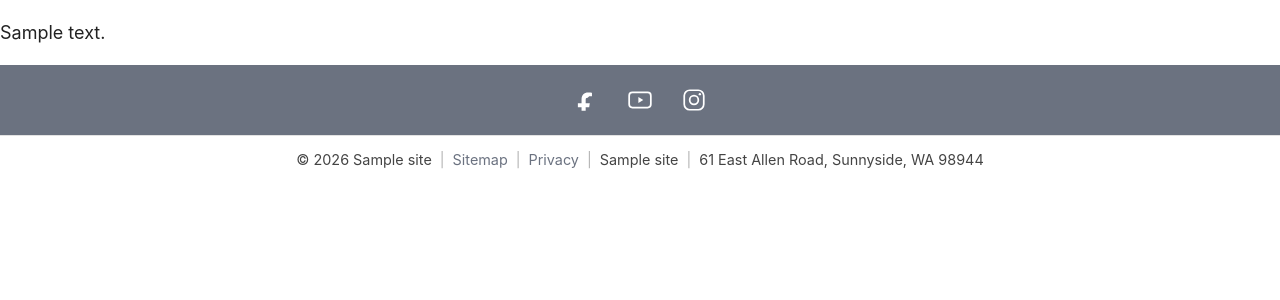
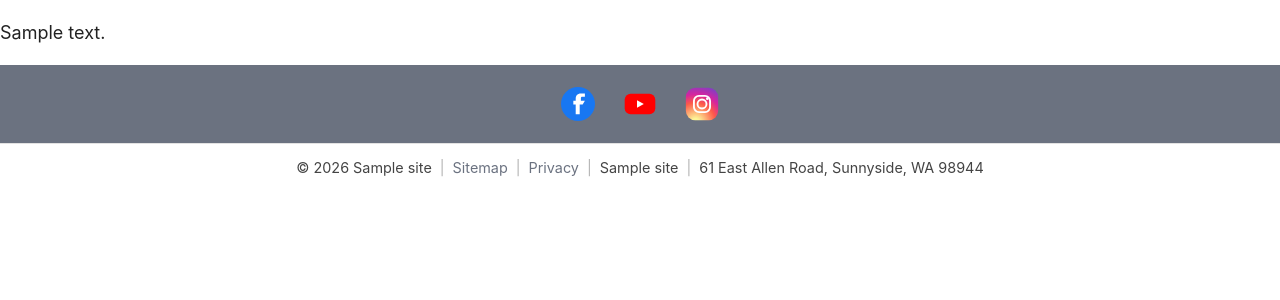
Before and after one commit to dawnsolomon482-cyber/speck, a WordPress theme: template theme/page.php in a window 1280 px wide. Shown: the part 119-419 px from the top of the page. Run offline with PHP 8.4 and a stand-in for WordPress, Linux system fonts and the light colour scheme; the site name, menu and one post (Sample post) are stand-ins, and other content is empty; some libraries are stand-ins or nearby versions.

Commit message:
Use authentic full-color brand icons (Facebook, YouTube, Instagram) in footer

```diff
--- a/theme/assets/css/main.css
+++ b/theme/assets/css/main.css
@@ -448,12 +448,15 @@
     padding: 22px 0;
 }
 .speck-footer__social a {
-    color: var(--speck-white);
     display: flex;
+    transition: transform 0.15s ease;
+}
+.speck-footer__social a:hover {
+    transform: translateY(-3px);
 }
 .speck-footer__social svg {
-    width: 26px;
-    height: 26px;
+    width: 34px;
+    height: 34px;
 }
 .speck-footer__bottom {
     background: var(--speck-white);
--- a/theme/footer.php
+++ b/theme/footer.php
@@ -9,14 +9,34 @@ if ( ! defined( 'ABSPATH' ) ) {
 	<footer class="speck-footer" role="contentinfo">
 
 		<div class="speck-footer__social">
-			<a href="#" target="_blank" rel="noopener noreferrer" aria-label="Facebook">
-				<svg viewBox="0 0 24 24" fill="none" xmlns="http://www.w3.org/2000/svg"><path d="M15 8.5h2.5V5.2c-.43-.06-1.9-.2-3.6-.2-3.57 0-6 2.24-6 6.35v3.65H4.5v3.7h3.4V22h3.8v-3.3h3.26l.52-3.7h-3.78v-3.2c0-1.07.29-1.8 1.8-1.8Z" fill="currentColor"/></svg>
+			<a class="speck-footer__social-icon" href="#" target="_blank" rel="noopener noreferrer" aria-label="Facebook">
+				<svg viewBox="0 0 40 40" xmlns="http://www.w3.org/2000/svg">
+					<circle cx="20" cy="20" r="20" fill="#1877F2"/>
+					<path d="M25.5 20.5H22V32h-4.7V20.5H14.5V16.3H17.3v-2.7c0-3.1 1.5-6.1 6.4-6.1h4.4v4.1h-3.2c-.6 0-1.5.3-1.5 1.7v3h4.7Z" fill="#fff"/>
+				</svg>
 			</a>
-			<a href="#" target="_blank" rel="noopener noreferrer" aria-label="YouTube">
-				<svg viewBox="0 0 24 24" fill="none" xmlns="http://www.w3.org/2000/svg"><rect x="2" y="5" width="20" height="14" rx="3" fill="none" stroke="currentColor" stroke-width="1.6"/><path d="M10.5 9.2 15 12l-4.5 2.8z" fill="currentColor"/></svg>
+			<a class="speck-footer__social-icon" href="#" target="_blank" rel="noopener noreferrer" aria-label="YouTube">
+				<svg viewBox="0 0 40 40" xmlns="http://www.w3.org/2000/svg">
+					<rect x="2" y="8" width="36" height="24" rx="7" fill="#FF0000"/>
+					<path d="M16.5 15.5v9l8-4.5Z" fill="#fff"/>
+				</svg>
 			</a>
-			<a href="#" target="_blank" rel="noopener noreferrer" aria-label="Instagram">
-				<svg viewBox="0 0 24 24" fill="none" xmlns="http://www.w3.org/2000/svg"><rect x="3" y="3" width="18" height="18" rx="5" fill="none" stroke="currentColor" stroke-width="1.6"/><circle cx="12" cy="12" r="4" fill="none" stroke="currentColor" stroke-width="1.6"/><circle cx="17.4" cy="6.6" r="1.1" fill="currentColor"/></svg>
+			<a class="speck-footer__social-icon" href="#" target="_blank" rel="noopener noreferrer" aria-label="Instagram">
+				<svg viewBox="0 0 40 40" xmlns="http://www.w3.org/2000/svg">
+					<defs>
+						<radialGradient id="speckIgGradient" cx="30%" cy="107%" r="150%">
+							<stop offset="0%" stop-color="#fdf497"/>
+							<stop offset="8%" stop-color="#fdf497"/>
+							<stop offset="41%" stop-color="#fd5949"/>
+							<stop offset="58%" stop-color="#d6249f"/>
+							<stop offset="100%" stop-color="#285AEB"/>
+						</radialGradient>
+					</defs>
+					<rect x="1" y="1" width="38" height="38" rx="11" fill="url(#speckIgGradient)"/>
+					<rect x="10.5" y="10.5" width="19" height="19" rx="6" fill="none" stroke="#fff" stroke-width="2.2"/>
+					<circle cx="20" cy="20" r="5.3" fill="none" stroke="#fff" stroke-width="2.2"/>
+					<circle cx="26.3" cy="13.7" r="1.6" fill="#fff"/>
+				</svg>
 			</a>
 		</div>
 
```
Also changed, not shown: index.html (+6 -5 lines).
